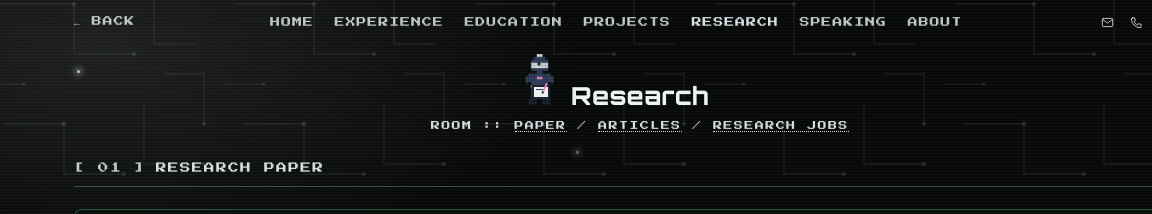
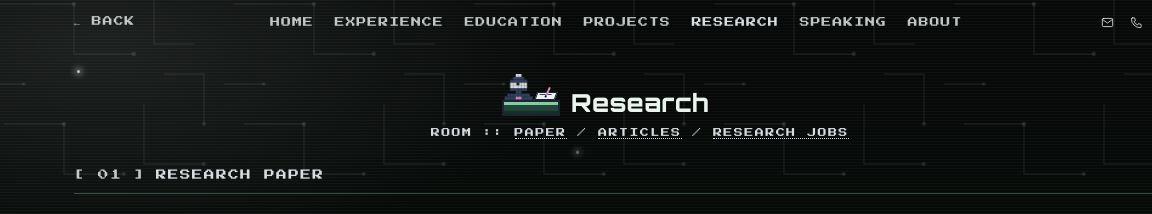
Before and after one commit to TazeenTariqsHUB/tazeentariqshub.github.io, a plain HTML site: page research.html in a window 1280 px wide. Shown: the top 214 px of the page, 0-1152 px from the left. Drawn offline with nearby package versions, Linux system fonts and the light colour scheme.

Commit message:
Experience: legs hidden behind desk; Research: robot sits at a desk writing
Co-Authored-By: Claude Opus 5.5 <noreply@anthropic.com>

```diff
--- a/research.html
+++ b/research.html
@@ -16,7 +16,7 @@
 <link rel="preconnect" href="https://fonts.gstatic.com" crossorigin>
 <link href="https://fonts.googleapis.com/css2?family=Orbitron:wght@600;700;800&family=Press+Start+2P&family=Share+Tech+Mono&family=VT323&display=swap" rel="stylesheet">
 <link rel="icon" type="image/svg+xml" href="favicon.svg">
-<link rel="stylesheet" href="style.css?v=20261127n">
+<link rel="stylesheet" href="style.css?v=20261127o">
 </head>
 <body class="theme-mono page-research">
 
@@ -222,6 +222,6 @@
 
 <div class="pixel-transition is-active" id="pixelTransition" aria-hidden="true"></div>
 
-<script src="script.js?v=20261127n"></script>
+<script src="script.js?v=20261127o"></script>
 </body>
 </html>
--- a/script.js
+++ b/script.js
@@ -731,7 +731,7 @@ document.querySelectorAll('.dossier-wave').forEach(wave => {
       ? '<span class="rp-desk"></span><span class="rp-monitor"><i></i><i></i><i></i></span>'
       : ACTION === 'reading'
         ? '<span class="rp-book"><i></i><i></i></span>'
-        : '<span class="rp-paper"><i></i><i></i><i></i></span><span class="rp-pen"></span>';
+        : '<span class="rp-desk"></span><span class="rp-paper"><i></i><i></i><i></i></span><span class="rp-pen"></span>';
     charFollow.appendChild(props);
   }
   if (body.classList.contains('page-about') && speech) {
--- a/style.css
+++ b/style.css
@@ -2753,3 +2753,20 @@ body:has(.sys-hero) .char-rope { --rope: var(--pink-text); }
 .page-education .rp-book i:last-child { transform-origin: 0 50%; }
 .page-education .is-acting .rp-book i:last-child { animation: pageTurn 5.6s ease-in-out infinite; }
 @keyframes pageTurn { 0%, 80% { transform: scaleX(1); } 88% { transform: scaleX(-1); } 96%, 100% { transform: scaleX(1); } }
+
+/* Work: drop the robot so its legs are hidden behind the desk front */
+.page-work .char-follow.in-hero .char-stage { bottom: -3px; margin-bottom: 0; }
+.page-work .char-follow.in-hero { overflow: hidden; height: 58px; }
+
+/* Research: robot sits at a desk, writing on a sheet that lies on the desktop */
+.page-research .char-follow.in-hero { width: 58px; height: 58px; overflow: hidden; }
+.page-research .hero-row::after { width: 58px; }
+.page-research .char-follow.in-hero .char-stage { left: 18px; bottom: -9px; margin-bottom: 0; }
+.page-research .rp-desk { height: 16px; }
+.page-research .rp-paper {
+  left: auto; right: 4px; bottom: 16px; width: 20px; height: 8px; padding: 1px 2px 0;
+  transform: skewX(-20deg) scale(1); opacity: 1; border-width: 1px;
+}
+.page-research .rp-paper i { margin-bottom: 1px; }
+.page-research .is-acting .rp-paper { transform: skewX(-20deg) scale(1); }
+.page-research .rp-pen { left: auto; right: 14px; bottom: 20px; opacity: 1; }
```
Also changed, not shown: about.html (+2 -2 lines), education.html (+2 -2 lines), experience.html (+2 -2 lines), index.html (+2 -2 lines), projects.html (+2 -2 lines), speaking.html (+2 -2 lines).
